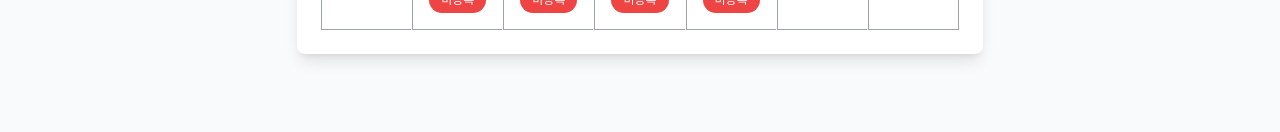
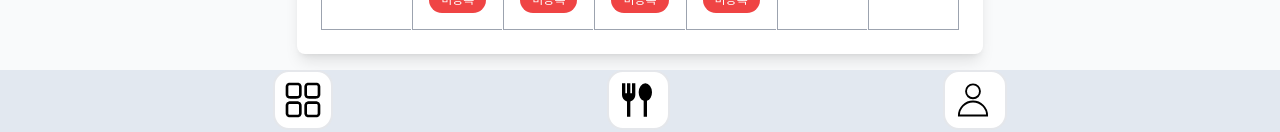
Before and after one commit to ots1120/wtm_fe, a Vue app: page /admin/menu in a window 1280 px wide. Shown: the part 646-778 px from the top of the page. Built offline with nearby package versions, Linux system fonts and the light colour scheme.

Commit message:
admin 수정 및 업데이트

```diff
--- a/src/views/admin/menu/AdminMenu.vue
+++ b/src/views/admin/menu/AdminMenu.vue
@@ -1,15 +1,17 @@
 <template>
-    <Header title="메뉴 관리"></Header>
-    <AdminCalender></AdminCalender>
-
+  <Header title="메뉴 관리"></Header>
+  <AdminCalender></AdminCalender>
+  <AdminFooter />
 </template>
 <script>
-import AdminCalender from '@/components/admin/calender/MenuCalender.vue'
+import AdminCalender from "@/components/admin/calender/MenuCalender.vue";
+import AdminFooter from "@/components/admin/layout/AdminFooter.vue";
 
 export default {
-    components:{
-        AdminCalender: AdminCalender,
-    }
-}
+  components: {
+    AdminCalender: AdminCalender,
+    AdminFooter,
+  },
+};
 </script>
 <style></style>
```
